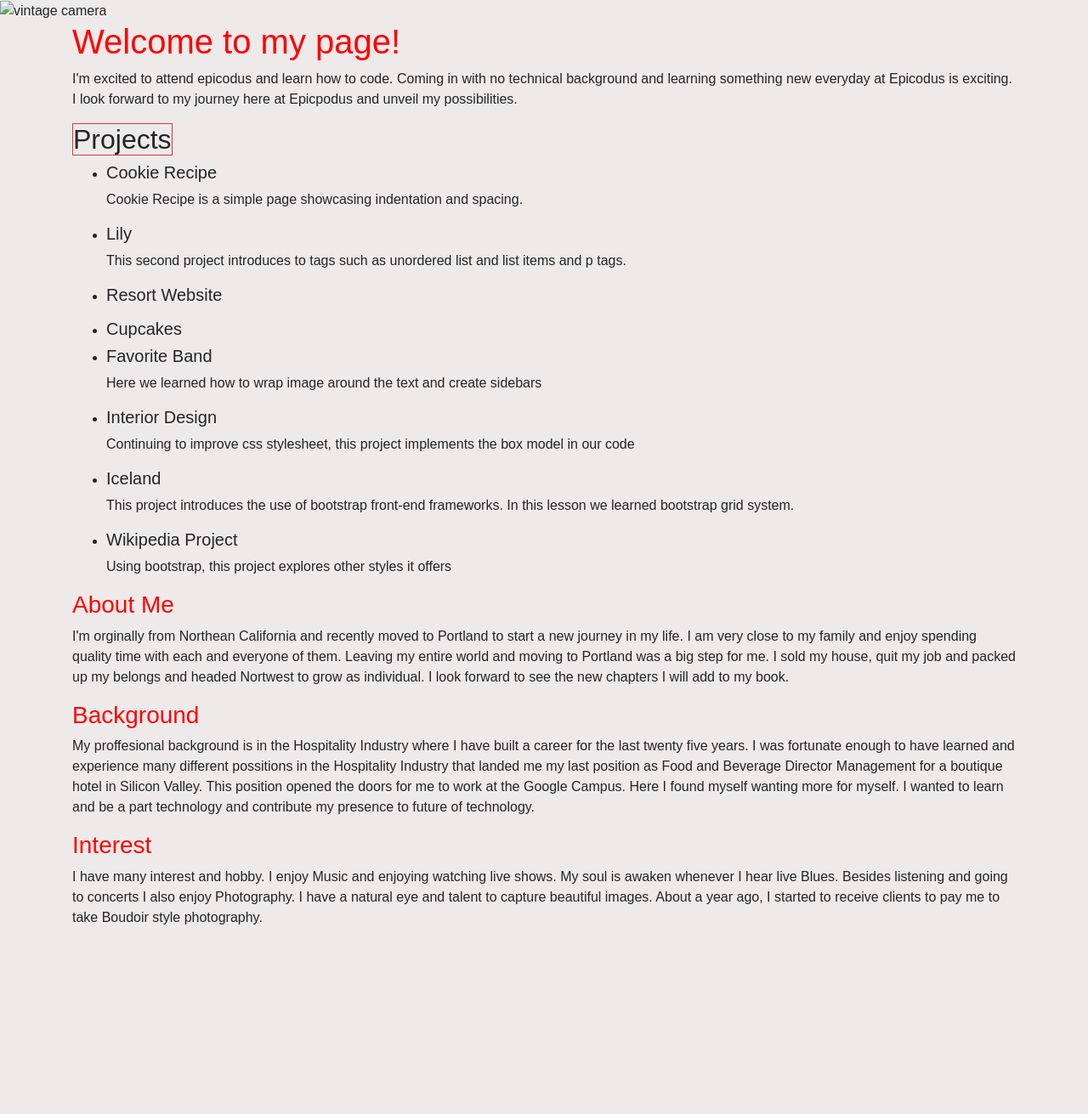
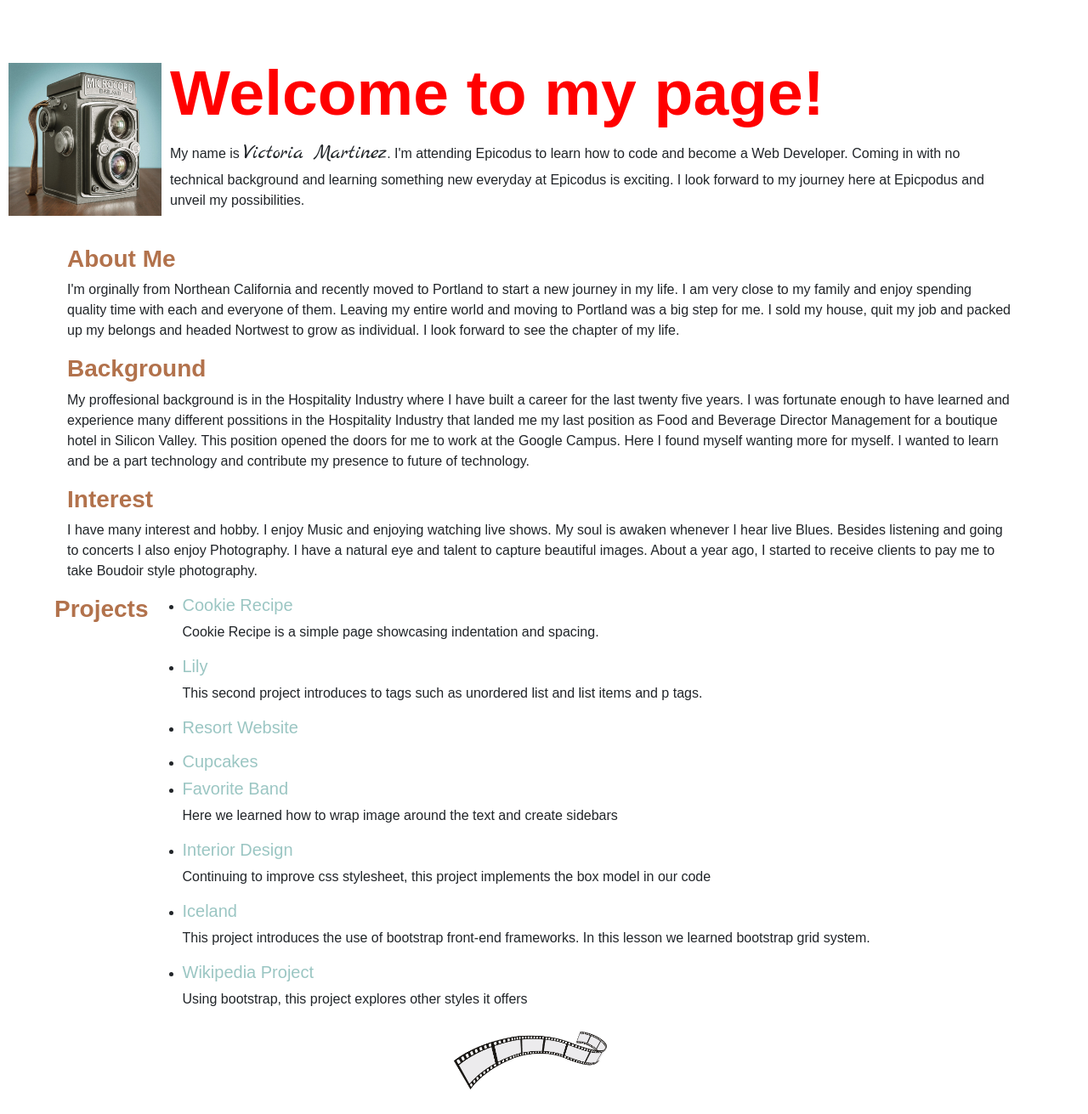
Before and after one commit to vmartinez72/VictoriaMartinez, a plain HTML site: page index.html in a window 1280 px wide. Shown: the whole page at 85% size. Before the commit the page ends 1108 px from the top, so only its background shows below. Drawn offline with nearby package versions, Linux system fonts and the light colour scheme; a web font is replaced by a local one.

Commit message:
add tags and bootstrap elements to webpage.

```diff
--- a/css/styles.css
+++ b/css/styles.css
@@ -1,19 +1,43 @@
 
 body {
   font-family: 'Muli', sans-serif;
-  background-color: #efeaea
+  background-color: ###e8e8e8;
+  font-size: 16px;
 }
 h1 {
   color: red;
+  font-weight: bold;
+  font-size: 75px;
 }
 h2 {
+  color: #b2724c;
+}
+h3 {
+color: #b2724c;
+  font-weight: bold;
+}
+h5 {
+  color: #9bc6c3;
+}
+img {
+  width: 200px;
+  float: left;
+  padding: 10px;
+}
+.container {
+  margin: 5%;
+}
+id {
+  font-family: 'Marck Script', cursive;
+  font-size: 25px;
+}
+.film
+{
+width:500px;
+float: right;
+}
 
 }
-h3 {
-  color: red;
+/*welcomepar {
+  font-size: 18px;
 }
-h4 {
-
-}
-ul {
-}
--- a/index.html
+++ b/index.html
@@ -4,15 +4,28 @@
     <meta charset="utf-8"><link rel="stylesheet" href="https://stackpath.bootstrapcdn.com/bootstrap/4.1.3/css/bootstrap.min.css" integrity="sha384-MCw98/SFnGE8fJT3GXwEOngsV7Zt27NXFoaoApmYm81iuXoPkFOJwJ8ERdknLPMO" crossorigin="anonymous">
     <script src="https://stackpath.bootstrapcdn.com/bootstrap/4.1.3/js/bootstrap.min.js" integrity="sha384-ChfqqxuZUCnJSK3+MXmPNIyE6ZbWh2IMqE241rYiqJxyMiZ6OW/JmZQ5stwEULTy" crossorigin="anonymous"></script>
     <link href="css/styles.css" rel="stylesheet" type="text/css">
-    <img src="img/download.jpeg" alt="vintage camera">
     <link href="https://fonts.googleapis.com/css?family=Muli" rel="stylesheet">
+    <link href="https://fonts.googleapis.com/css?family=Marck+Script|Muli" rel="stylesheet">
+    <img src="image/camera.jpg" alt="vintage camera">
     <title>Victoria Martinez</title>
   </head>
   <body>
     <div class="container">
       <h1>Welcome to my page!</h1>
-      <p>I'm excited to attend epicodus and learn how to code. Coming in with no technical background and learning something new everyday at Epicodus is exciting. I look forward to my journey here at Epicpodus and unveil my possibilities. </p>
-    <h2><span class="border border-danger">Projects</span></h2>
+      <p class="welcomepar">My name is <id>Victoria Martinez</id>. I'm attending Epicodus to learn how to code and become a Web Developer. Coming in with no technical background and learning something new everyday at Epicodus is exciting. I look forward to my journey here at Epicpodus and unveil my possibilities. </p>
+      &nbsp
+      &nbsp
+      &nbsp
+      &nbsp
+      &nbsp
+      <h3 >About Me</h3>
+      <p>I'm orginally from Northean California and recently moved to Portland to start a new journey in my life.  I am very close to my family and enjoy spending quality time with each and everyone of them.  Leaving my entire world and moving to Portland was a big step for me. I sold my house, quit my job and packed up my belongs and headed Nortwest to grow as individual.  I look forward to see the chapter of my life.</p>
+    <h3>Background</h3>
+      <p>My proffesional background is in the Hospitality Industry where I have built a career for the last twenty five years.  I was fortunate enough to have learned and experience many different possitions in the Hospitality Industry that landed me my last position as Food and Beverage Director  Management for a boutique hotel in Silicon Valley. This position opened the doors for me to work at the Google Campus.  Here I found myself wanting more for myself.  I wanted to learn and be a part technology and contribute my presence to future of technology.</p>
+    <h3>Interest</h3>
+      <p>I have many interest and hobby.  I enjoy Music and enjoying watching live shows.  My soul is awaken whenever I hear live Blues. Besides listening and going to concerts I also enjoy Photography.  I have a natural eye and talent to capture beautiful images.  About a year ago, I started to receive clients to pay me to take Boudoir style photography.</p>
+    <div class="row">
+      <h3>Projects</h3>
         <ul>
         <li><h5>Cookie Recipe</h5></li>
           <p>Cookie Recipe is a simple page showcasing indentation and spacing.</p>
@@ -29,13 +42,11 @@
           <p>This project introduces the use of bootstrap front-end frameworks. In this lesson we learned bootstrap grid system. </p>
           <li><h5>Wikipedia Project</h5></li>
           <p>Using bootstrap, this project explores other styles it offers</p>
+          <div class="film">
+            <img src="image/Filmstrip.png" alt="strip of film">
+          </div>
         </ul>
-      <h3 >About Me</h3>
-      <p>I'm orginally from Northean California and recently moved to Portland to start a new journey in my life.  I am very close to my family and enjoy spending quality time with each and everyone of them.  Leaving my entire world and moving to Portland was a big step for me. I sold my house, quit my job and packed up my belongs and headed Nortwest to grow as individual.  I look forward to see the new chapters I will add to my book.</p>
-    <h3>Background</h3>
-      <p>My proffesional background is in the Hospitality Industry where I have built a career for the last twenty five years.  I was fortunate enough to have learned and experience many different possitions in the Hospitality Industry that landed me my last position as Food and Beverage Director  Management for a boutique hotel in Silicon Valley. This position opened the doors for me to work at the Google Campus.  Here I found myself wanting more for myself.  I wanted to learn and be a part technology and contribute my presence to future of technology.</p>
-    <h3>Interest</h3>
-      <p>I have many interest and hobby.  I enjoy Music and enjoying watching live shows.  My soul is awaken whenever I hear live Blues. Besides listening and going to concerts I also enjoy Photography.  I have a natural eye and talent to capture beautiful images.  About a year ago, I started to receive clients to pay me to take Boudoir style photography.</p>
+      </div>
     </div>
     </body>
 </html>
```
Also changed, not shown: image/Filmstrip.png (added). Lines whose indentation alone changed are shown as unchanged.
